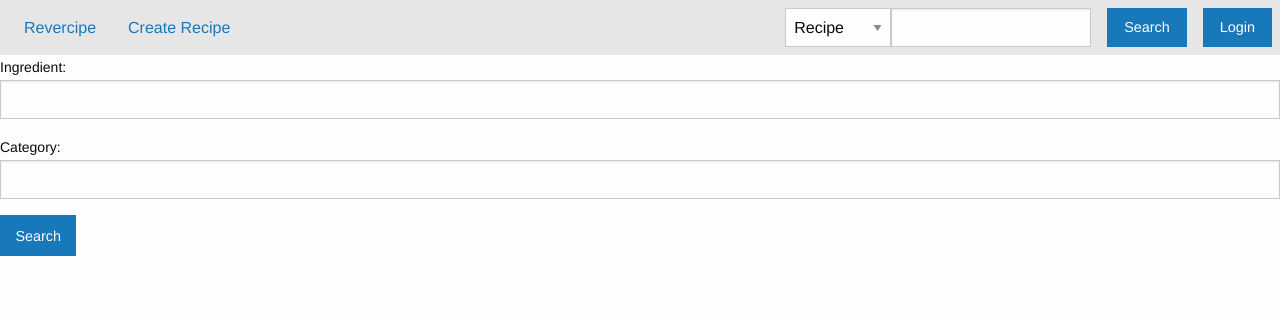
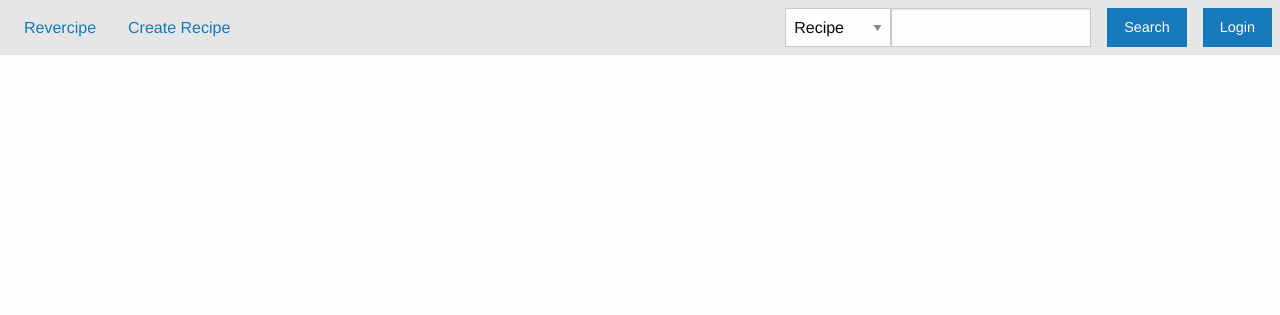
Before and after one commit to ChicoState/Revercipe, a Django app: page / in a window 1280 px wide. Shown: the top 315 px of the page. Run offline with Django 3.2, Linux system fonts and the light colour scheme; some libraries are stand-ins or nearby versions.

Commit message:
Fix navBar search print issue

```diff
--- a/RevercipeApp/templates/index.html
+++ b/RevercipeApp/templates/index.html
@@ -20,11 +20,11 @@
 </ol>
 {% endif %}
 
-<form action = "/" method="GET">
+<!-- <form action = "/" method="GET">
     {% csrf_token %}
     {{ form}}
     <input type = "submit" class="button" value="Search" />
-</form>
+</form> -->
 
 <br>
 
--- a/RevercipeApp/views.py
+++ b/RevercipeApp/views.py
@@ -7,48 +7,6 @@ from . import models
 from . import forms
 # Create your views here.
 
-def basNav(request):
-        ingredientObjects = []
-        categoryObjects = []
-
-        if request.method == "GET":
-            nav_form = forms.top_search_form(request.GET)
-            if nav_form.is_valid():
-                res = nav_form.getResults()
-                type = nav_form.getType()
-
-                if type == "Ingredient":
-                    ingredientObjects = models.IngredientModel.objects.filter(Q(name__icontains=ingredient))
-
-                if type == "Category":
-                    categoryObjects = models.CategoryModel.objects.filter(Q(name__icontains=category))
-
-        else:
-            nav_form = forms.top_search_form()
-            res = ""
-            type = ""
-
-        recipes = []
-
-        if ingredientObjects:
-            for ing in ingredientObjects:
-                recipes.append(ing.recipes.all())
-
-        if categoryObjects:
-            for cat in categoryObjects:
-                recipes.append(cat.recipes.all())
-
-        recipeList = []
-        for reciper in recipes:
-            for recipe in reciper:
-                recipeList.append(recipe)
-        context = {
-            "Title": "Recipes",
-            "Recipes": recipeList,
-            "navForm": nav_form
-        }
-        return render(request, context=context)
-
 def index(request):
     ingredientObjects = []
     categoryObjects = []
@@ -56,35 +14,38 @@ def index(request):
     if request.method == "GET":
         nav_form = forms.top_search_form(request.GET)
         if nav_form.is_valid():
+
             res = nav_form.getResults()
             type = nav_form.getType()
-
-            if type == "Ingredient":
-                ingredientObjects = models.IngredientModel.objects.filter(Q(name__icontains=ingredient))
-
-            if type == "Category":
-                categoryObjects = models.CategoryModel.objects.filter(Q(name__icontains=category))
+            print(type)
+            #INGREDIENT
+            if type == "3":
+                ingredientObjects = models.IngredientModel.objects.filter(Q(name__icontains=res))
+                print("TESTING")
+            #CATEGORY
+            if type == 2:
+                categoryObjects = models.CategoryModel.objects.filter(Q(name__icontains=res))
 
 
-        form = forms.searchForm(request.GET)
-        if form.is_valid():
-            ingredient = form.getIngredient()
-            category = form.getCategory()
-
-            if(ingredient != ""):
-                ingredientObjects = models.IngredientModel.objects.filter(Q(name__icontains=ingredient))
-
-            if(category != ""):
-                categoryObjects = models.CategoryModel.objects.filter(Q(name__icontains=category))
+        # form = forms.searchForm(request.GET)
+        # if form.is_valid():
+        #     ingredient = form.getIngredient()
+        #     category = form.getCategory()
+        #
+        #     if(ingredient != ""):
+        #         ingredientObjects = models.IngredientModel.objects.filter(Q(name__icontains=ingredient))
+        #
+        #     if(category != ""):
+        #         categoryObjects = models.CategoryModel.objects.filter(Q(name__icontains=category))
 
     else:
         nav_form = forms.top_search_form()
         res = ""
         type = ""
 
-        form = forms.searchForm()
-        ingredient = ""
-        category = ""
+        # form = forms.searchForm()
+        # ingredient = ""
+        # category = ""
     recipes = []
 
     if ingredientObjects:
@@ -102,7 +63,7 @@ def index(request):
     context = {
         "Title": "Recipes",
         "Recipes": recipeList,
-        "form": form,
+        #"form": form,
         "navForm": nav_form
     }
 
@@ -125,7 +86,8 @@ def register(request):
     context = {
         "form":form_instance,
     }
-    return render(request, "registration/register.html", context=context)
+    top_search_global.update({navForm})
+    return render(request, "registration/register.html", context=top_search_global)
 
 def logout_view(request):
     logout(request)
```
